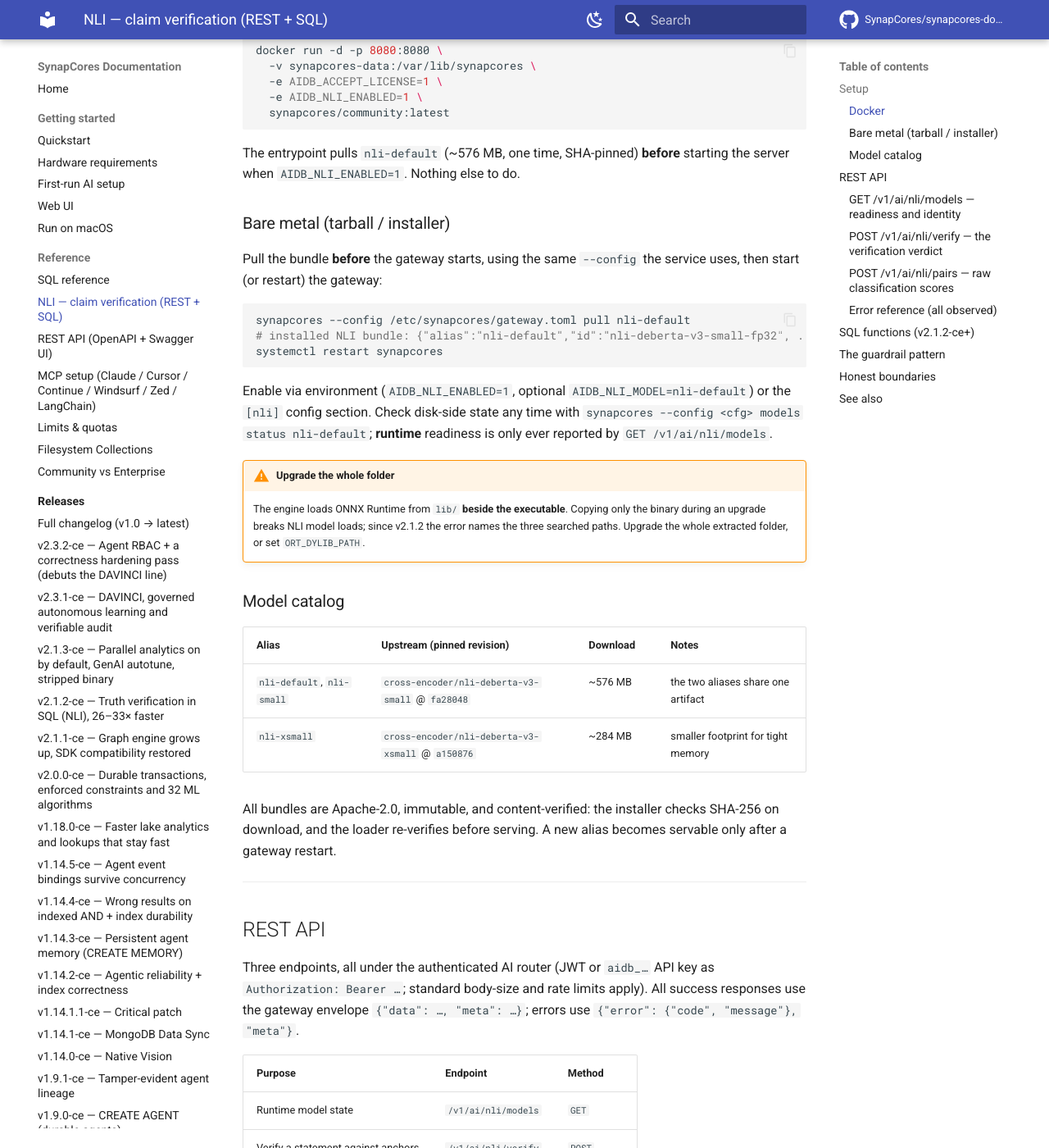
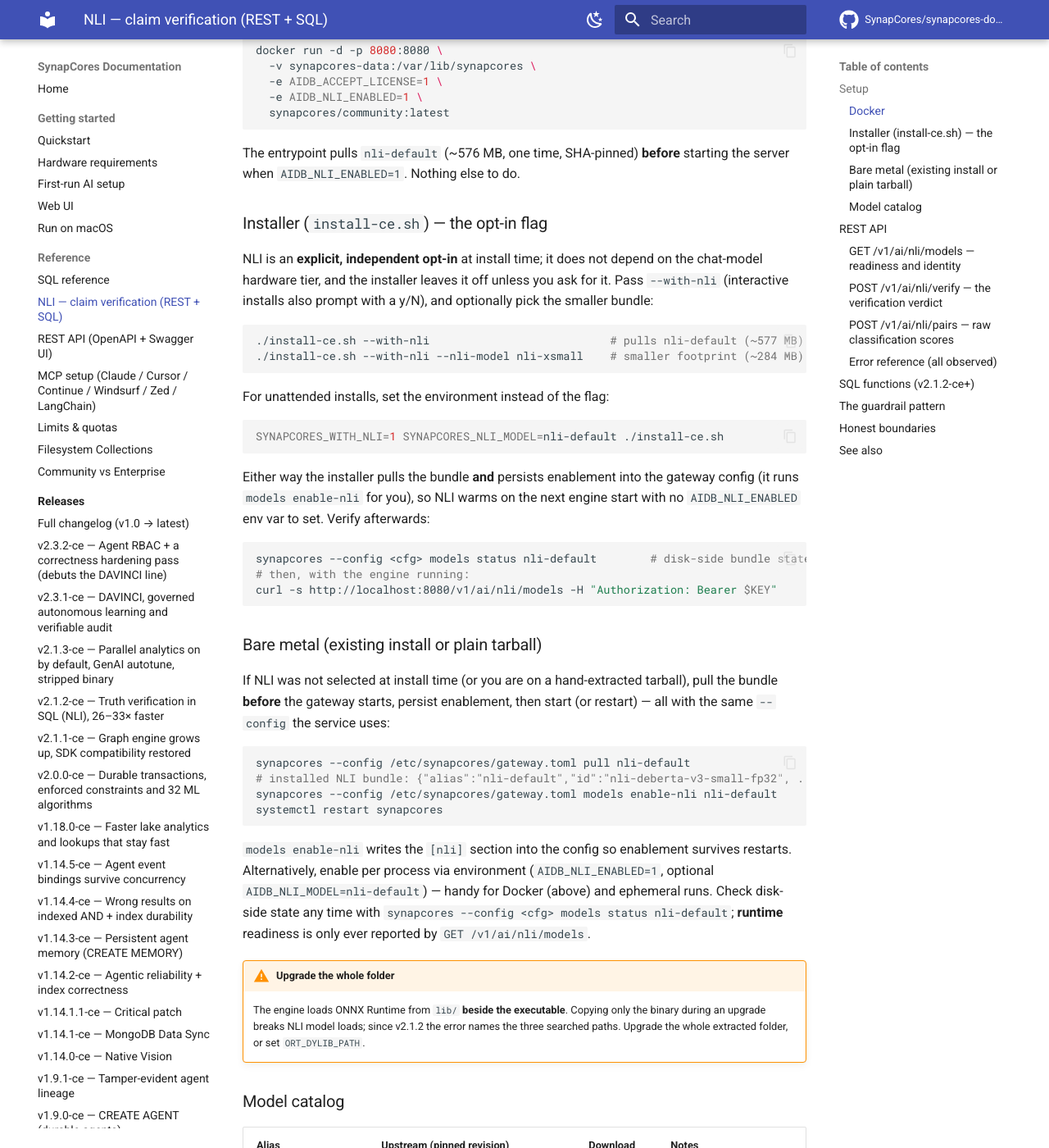
Before and after one commit to SynapCores/synapcores-docs, an MkDocs documentation site: the page built from docs/nli.md, in a window 1280 px wide and 1400 px high, scrolled down 824 px. Shown: the whole window at 82% size. Built offline with MkDocs 1.6.1 and Material for MkDocs 9.7.7, drawn with Linux system fonts in a browser that asks for light colours; comment, search, counter and statistics services are not loaded.

Commit message:
docs(nli): document the installer --with-nli opt-in and models enable-nli
The NLI setup section covered Docker (AIDB_NLI_ENABLED=1) and the manual
bare-metal pull, but omitted the first-class installer opt-in and the CLI that
persists enablement:
- install-ce.sh --with-nli / --nli-model nli-xsmall, SYNAPCORES_WITH_NLI=1 for
  unattended (pulls the bundle AND runs models enable-nli).
- models enable-nli writes [nli] into the config so enablement survives restarts
  (vs the per-process AIDB_NLI_ENABLED env var).

LM

````diff
--- a/docs/nli.md
+++ b/docs/nli.md
@@ -42,21 +42,53 @@ docker run -d -p 8080:8080 \
 The entrypoint pulls `nli-default` (~576 MB, one time, SHA-pinned) **before**
 starting the server when `AIDB_NLI_ENABLED=1`. Nothing else to do.
 
-### Bare metal (tarball / installer)
+### Installer (`install-ce.sh`) — the opt-in flag
 
-Pull the bundle **before** the gateway starts, using the same `--config` the
-service uses, then start (or restart) the gateway:
+NLI is an **explicit, independent opt-in** at install time; it does not depend
+on the chat-model hardware tier, and the installer leaves it off unless you ask
+for it. Pass `--with-nli` (interactive installs also prompt with a y/N), and
+optionally pick the smaller bundle:
+
+```bash
+./install-ce.sh --with-nli                           # pulls nli-default (~577 MB) and enables it
+./install-ce.sh --with-nli --nli-model nli-xsmall    # smaller footprint (~284 MB)
+```
+
+For unattended installs, set the environment instead of the flag:
+
+```bash
+SYNAPCORES_WITH_NLI=1 SYNAPCORES_NLI_MODEL=nli-default ./install-ce.sh
+```
+
+Either way the installer pulls the bundle **and** persists enablement into the
+gateway config (it runs `models enable-nli` for you), so NLI warms on the next
+engine start with no `AIDB_NLI_ENABLED` env var to set. Verify afterwards:
+
+```bash
+synapcores --config <cfg> models status nli-default        # disk-side bundle state
+# then, with the engine running:
+curl -s http://localhost:8080/v1/ai/nli/models -H "Authorization: Bearer $KEY"
+```
+
+### Bare metal (existing install or plain tarball)
+
+If NLI was not selected at install time (or you are on a hand-extracted
+tarball), pull the bundle **before** the gateway starts, persist enablement,
+then start (or restart) — all with the same `--config` the service uses:
 
 ```bash
 synapcores --config /etc/synapcores/gateway.toml pull nli-default
 # installed NLI bundle: {"alias":"nli-default","id":"nli-deberta-v3-small-fp32", ...}
+synapcores --config /etc/synapcores/gateway.toml models enable-nli nli-default
 systemctl restart synapcores
 ```
 
-Enable via environment (`AIDB_NLI_ENABLED=1`, optional
-`AIDB_NLI_MODEL=nli-default`) or the `[nli]` config section. Check disk-side
-state any time with `synapcores --config <cfg> models status nli-default`;
-**runtime** readiness is only ever reported by `GET /v1/ai/nli/models`.
+`models enable-nli` writes the `[nli]` section into the config so enablement
+survives restarts. Alternatively, enable per process via environment
+(`AIDB_NLI_ENABLED=1`, optional `AIDB_NLI_MODEL=nli-default`) — handy for Docker
+(above) and ephemeral runs. Check disk-side state any time with
+`synapcores --config <cfg> models status nli-default`; **runtime** readiness is
+only ever reported by `GET /v1/ai/nli/models`.
 
 !!! warning "Upgrade the whole folder"
     The engine loads ONNX Runtime from `lib/` **beside the executable**.
````
